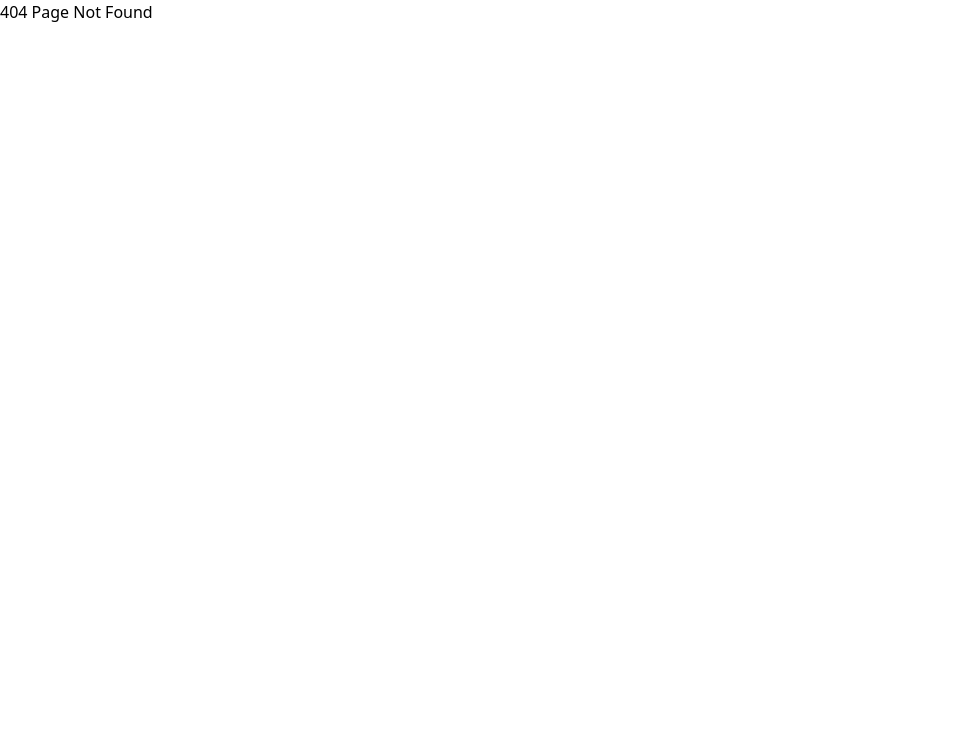
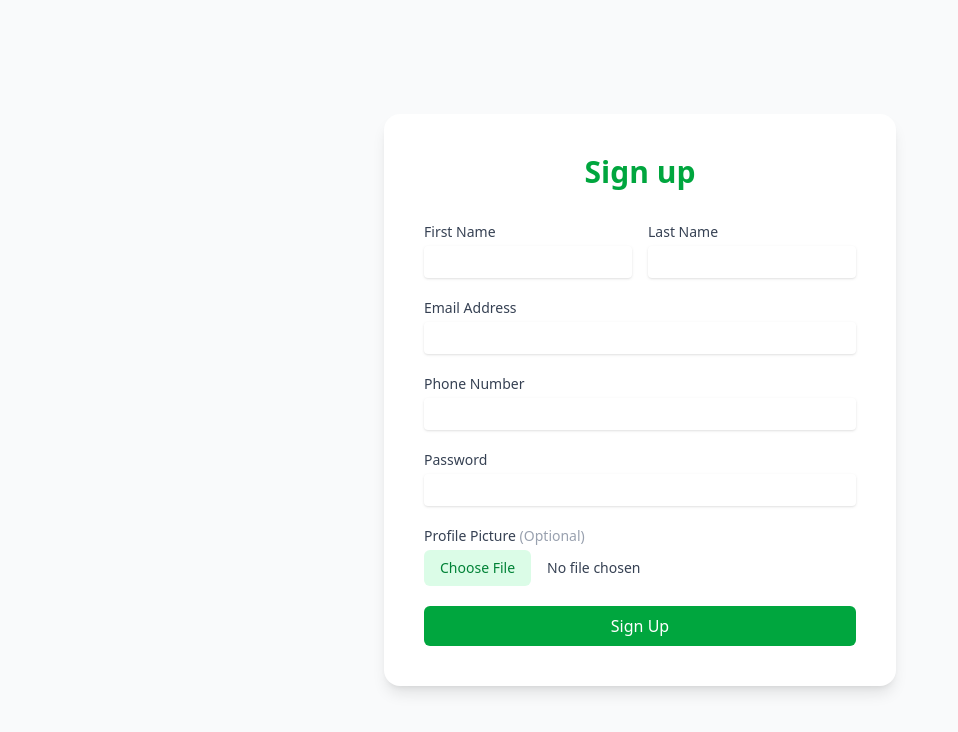
Before and after one commit to nati-badi/ADMIN-EXPERTLY, a React (Vite) app: page /signup in a window 1280 px wide. Before the commit this address had no page. Shown: the top 732 px of the page, without its empty margins (0-958 px from the left). Built offline with nearby package versions, Linux system fonts and the light colour scheme.

Commit message:
feat(auth): created signin and signup pages

```diff
--- a/src/App.jsx
+++ b/src/App.jsx
@@ -5,7 +5,7 @@ import routes from "./routes";
 import { AuthContext } from "./context/AuthContext";
 
 function App() {
-  const [isSignedIn, setIsSignedIn] = useState(true);
+  const [isSignedIn, setIsSignedIn] = useState(false);
   const routeElements = useRoutes(routes(isSignedIn));
 
   return (
--- a/src/auth/Signin.jsx
+++ b/src/auth/Signin.jsx
@@ -1,9 +1,99 @@
-import React from "react";
+import React, { useState } from "react";
+import { useNavigate } from "react-router-dom";
 
 const Signin = () => {
+  const navigate = useNavigate();
+  const [credentials, setCredentials] = useState({
+    email: "",
+    password: "",
+    rememberMe: false,
+  });
+
+  const handleChange = (e) => {
+    const { name, value, type, checked } = e.target;
+    setCredentials({
+      ...credentials,
+      [name]: type === "checkbox" ? checked : value,
+    });
+  };
+
+  const handleSubmit = async (e) => {
+    e.preventDefault();
+    try {
+      // Simulated sign-in
+      navigate("/dashboard");
+    } catch (error) {
+      console.error("Signin failed:", error);
+    }
+  };
+
   return (
-    <div>
-      <h1>Signin Page</h1>
+    <div className="min-h-screen flex items-center justify-center bg-gray-50 px-4">
+      <div className="w-full max-w-lg bg-white p-10 rounded-2xl shadow-lg">
+        <h2 className="text-3xl font-bold text-green-600 text-center mb-8">
+          Sign In
+        </h2>
+        <form onSubmit={handleSubmit} className="space-y-6">
+          {/* Email */}
+          <div>
+            <label className="block text-sm font-medium text-gray-700 mb-1">
+              Email Address
+            </label>
+            <input
+              type="email"
+              name="email"
+              value={credentials.email}
+              onChange={handleChange}
+              className="input-style border-gray-300 focus:border-green-500 focus:ring-green-500 rounded-sm shadow-sm focus:outline-none p-1 pl-2 w-full"
+              required
+            />
+          </div>
+
+          {/* Password */}
+          <div>
+            <label className="block text-sm font-medium text-gray-700 mb-1">
+              Password
+            </label>
+            <input
+              type="password"
+              name="password"
+              value={credentials.password}
+              onChange={handleChange}
+              className="input-style border-gray-300 focus:border-green-500 focus:ring-green-500 rounded-sm shadow-sm focus:outline-none p-1 pl-2 w-full"
+              required
+            />
+          </div>
+
+          {/* Remember Me & Forgot Password */}
+          <div className="flex items-center justify-between">
+            <label className="flex items-center text-sm text-gray-600">
+              <input
+                type="checkbox"
+                name="rememberMe"
+                checked={credentials.rememberMe}
+                onChange={handleChange}
+                className="mr-2 accent-green-600"
+              />
+              Remember me
+            </label>
+            <button
+              type="button"
+              className="text-sm text-green-600 hover:underline"
+              onClick={() => navigate("/forgot-password")}
+            >
+              Forgot password?
+            </button>
+          </div>
+
+          {/* Submit */}
+          <button
+            type="submit"
+            className="w-full bg-green-600 hover:bg-green-700 text-white font-medium py-2 rounded-md transition-all"
+          >
+            Sign In
+          </button>
+        </form>
+      </div>
     </div>
   );
 };
--- a/src/auth/Signup.jsx
+++ b/src/auth/Signup.jsx
@@ -1,9 +1,143 @@
-import React from "react";
+import React, { useState } from "react";
+import { useNavigate } from "react-router-dom";
 
 const Signup = () => {
+  const navigate = useNavigate();
+  const [formData, setFormData] = useState({
+    firstName: "",
+    lastName: "",
+    email: "",
+    phoneNumber: "",
+    password: "",
+    profilePicture: null,
+  });
+
+  const handleChange = (e) => {
+    const { name, value } = e.target;
+    setFormData({ ...formData, [name]: value });
+  };
+
+  const handleFileChange = (e) => {
+    setFormData({ ...formData, profilePicture: e.target.files[0] });
+  };
+
+  const handleSubmit = async (e) => {
+    e.preventDefault();
+    const formDataToSubmit = new FormData();
+    Object.entries(formData).forEach(([key, value]) => {
+      if (value) formDataToSubmit.append(key, value);
+    });
+
+    try {
+      navigate("/profileClient");
+    } catch (error) {
+      console.error("Signup failed:", error);
+    }
+  };
+
   return (
-    <div>
-      <h1>Signup Page</h1>
+    <div className="min-h-screen flex items-center justify-center bg-gray-50 px-4">
+      <div className="w-full max-w-lg bg-white p-10 rounded-2xl shadow-lg">
+        <h2 className="text-3xl font-bold text-green-600 text-center mb-8">
+          Sign up
+        </h2>
+        <form onSubmit={handleSubmit} className="space-y-5">
+          {/* Name Fields */}
+          <div className="grid grid-cols-2 gap-4">
+            <div>
+              <label className="block text-sm font-medium text-gray-700 mb-1">
+                First Name
+              </label>
+              <input
+                type="text"
+                name="firstName"
+                value={formData.firstName}
+                onChange={handleChange}
+                className="input-style border-gray-300 focus:border-green-500 focus:ring-green-500 rounded-sm shadow-sm focus:outline-none p-1 pl-2 w-full"
+                required
+              />
+            </div>
+            <div>
+              <label className="block text-sm font-medium text-gray-700 mb-1">
+                Last Name
+              </label>
+              <input
+                type="text"
+                name="lastName"
+                value={formData.lastName}
+                onChange={handleChange}
+                className="input-style border-gray-300 focus:border-green-500 focus:ring-green-500 rounded-sm shadow-sm focus:outline-none p-1 pl-2 w-full"
+                required
+              />
+            </div>
+          </div>
+
+          {/* Email */}
+          <div>
+            <label className="block text-sm font-medium text-gray-700 mb-1">
+              Email Address
+            </label>
+            <input
+              type="email"
+              name="email"
+              value={formData.email}
+              onChange={handleChange}
+              className="input-style border-gray-300 focus:border-green-500 focus:ring-green-500 rounded-sm shadow-sm focus:outline-none p-1 pl-2 w-full"
+              required
+            />
+          </div>
+
+          {/* Phone Number */}
+          <div>
+            <label className="block text-sm font-medium text-gray-700 mb-1">
+              Phone Number
+            </label>
+            <input
+              type="text"
+              name="phoneNumber"
+              value={formData.phoneNumber}
+              onChange={handleChange}
+              className="input-style border-gray-300 focus:border-green-500 focus:ring-green-500 rounded-sm shadow-sm focus:outline-none p-1 pl-2 w-full"
+              required
+            />
+          </div>
+
+          {/* Password */}
+          <div>
+            <label className="block text-sm font-medium text-gray-700 mb-1">
+              Password
+            </label>
+            <input
+              type="password"
+              name="password"
+              value={formData.password}
+              onChange={handleChange}
+              className="input-style border-gray-300 focus:border-green-500 focus:ring-green-500 rounded-sm shadow-sm focus:outline-none p-1 pl-2 w-full"
+              required
+            />
+          </div>
+
+          {/* File Upload */}
+          <div>
+            <label className="block text-sm font-medium text-gray-700 mb-1">
+              Profile Picture <span className="text-gray-400">(Optional)</span>
+            </label>
+            <input
+              type="file"
+              onChange={handleFileChange}
+              className="block w-full text-sm text-gray-700 file:mr-4 file:py-2 file:px-4 file:rounded-md file:border-0 file:bg-green-100 file:text-green-700 hover:file:bg-green-200"
+            />
+          </div>
+
+          {/* Submit */}
+          <button
+            type="submit"
+            className="w-full bg-green-600 hover:bg-green-700 text-white font-medium py-2 rounded-md transition-all"
+          >
+            Sign Up
+          </button>
+        </form>
+      </div>
     </div>
   );
 };
--- a/src/components/layout/Header.jsx
+++ b/src/components/layout/Header.jsx
@@ -1,8 +1,10 @@
 import React from "react";
 import { useAuth } from "../../context/AuthContext";
+import { useNavigate } from "react-router-dom";
 
 export default function Header() {
   const { isSignedIn } = useAuth();
+  const navigate = useNavigate();
 
   return (
     <header className="flex justify-between items-center mb-6 mx-8 mt-3">
@@ -27,10 +29,16 @@ export default function Header() {
           </>
         ) : (
           <div className="space-x-4">
-            <button className="text-green-700 border border-green-600 hover:bg-green-50 hover:text-green-800 transition-colors px-4 py-2 rounded-md cursor-pointer">
+            <button
+              className="text-green-700 border border-green-600 hover:bg-green-50 hover:text-green-800 transition-colors px-4 py-2 rounded-md cursor-pointer"
+              onClick={() => navigate("/signin")}
+            >
               Sign In
             </button>
-            <button className="bg-green-600 text-white hover:bg-green-700 hover:shadow-md transition-all px-4 py-2 rounded-md cursor-pointer">
+            <button
+              className="bg-green-600 text-white hover:bg-green-700 hover:shadow-md transition-all px-4 py-2 rounded-md cursor-pointer"
+              onClick={() => navigate("/signup")}
+            >
               Sign Up
             </button>
           </div>
```
Also changed, not shown: src/routes.jsx (+11 -1 lines).
